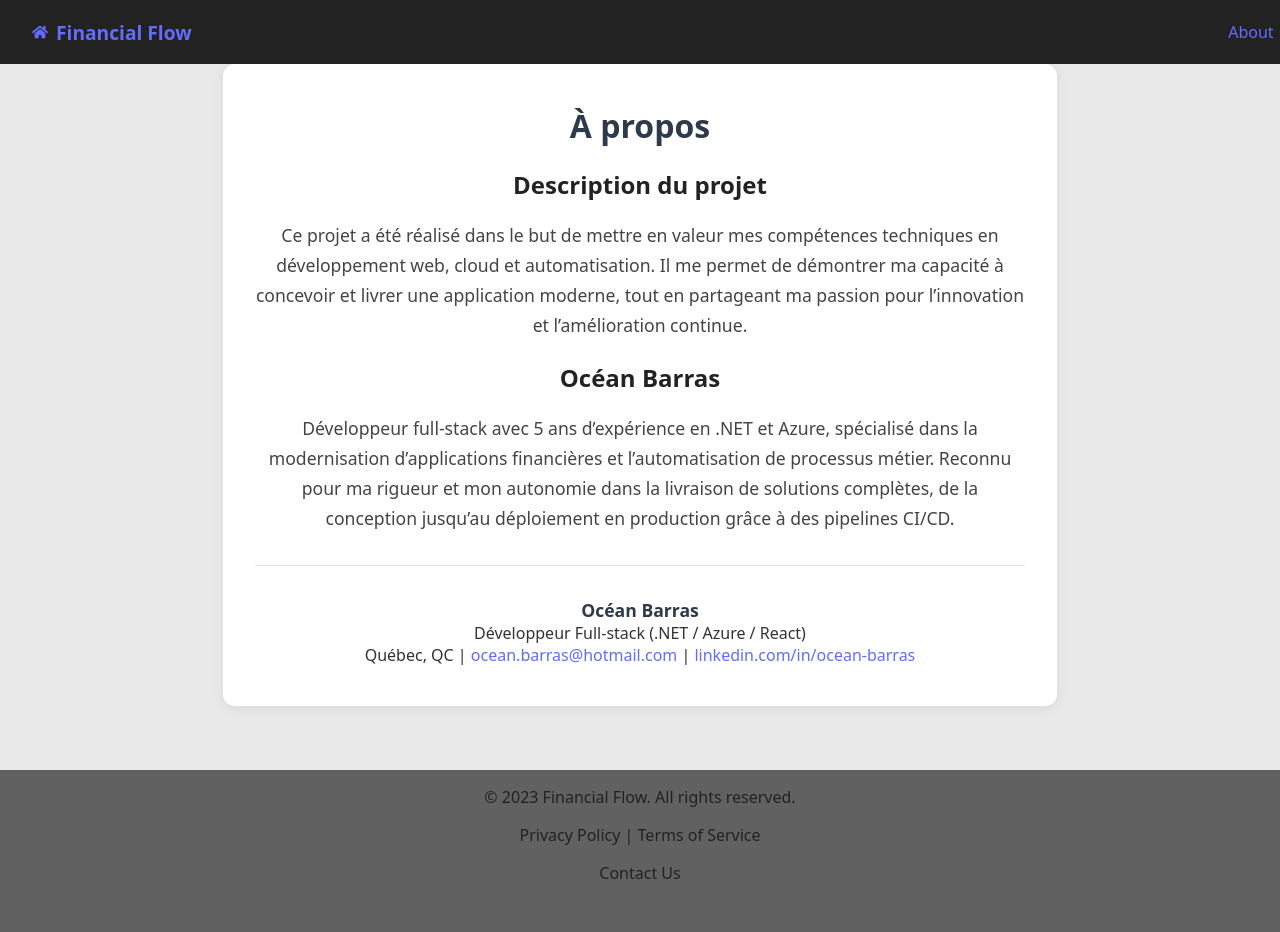
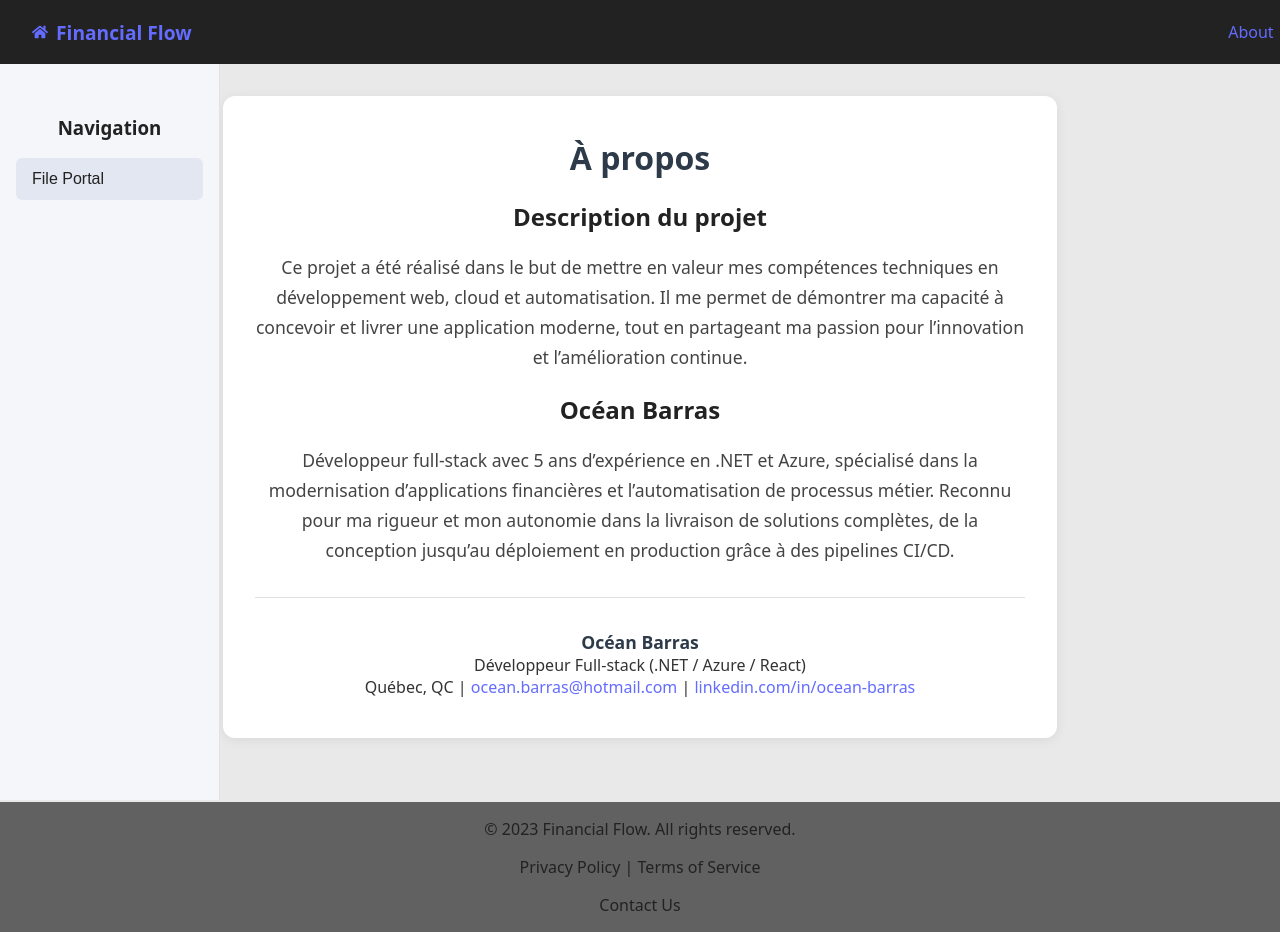
Before and after one commit to kracatowa/Demo.FinancialFlow.UI, a React (Vite) app: page /about in a window 1280 px wide. Before the commit the page ends 900 px from the top, so only its background shows below. Built offline with nearby package versions, Linux system fonts and the light colour scheme; no server answers; what @azure/msal-react would draw is missing.

Commit message:
add a sidebar to the main view

```diff
--- a/src/App.css
+++ b/src/App.css
@@ -11,6 +11,7 @@ body {
   max-width: 1280px;
   margin: 0 auto;
   padding: 2rem;
+  padding-top: 64px;
   text-align: center;
   background: #e9e9e9;
   height: auto;
--- a/src/App.tsx
+++ b/src/App.tsx
@@ -1,5 +1,6 @@
 import './App.css'
 import Footer from './components/Footer'
+import Sidebar from './components/Sidebar'
 import TopNavbar from './components/TopNavbar'
 import { Outlet } from 'react-router-dom'
 
@@ -7,6 +8,7 @@ function App() {
   return (
     <>
       <TopNavbar />
+      <Sidebar />
       <div className="main-content">
         <Outlet />
       </div>
```
